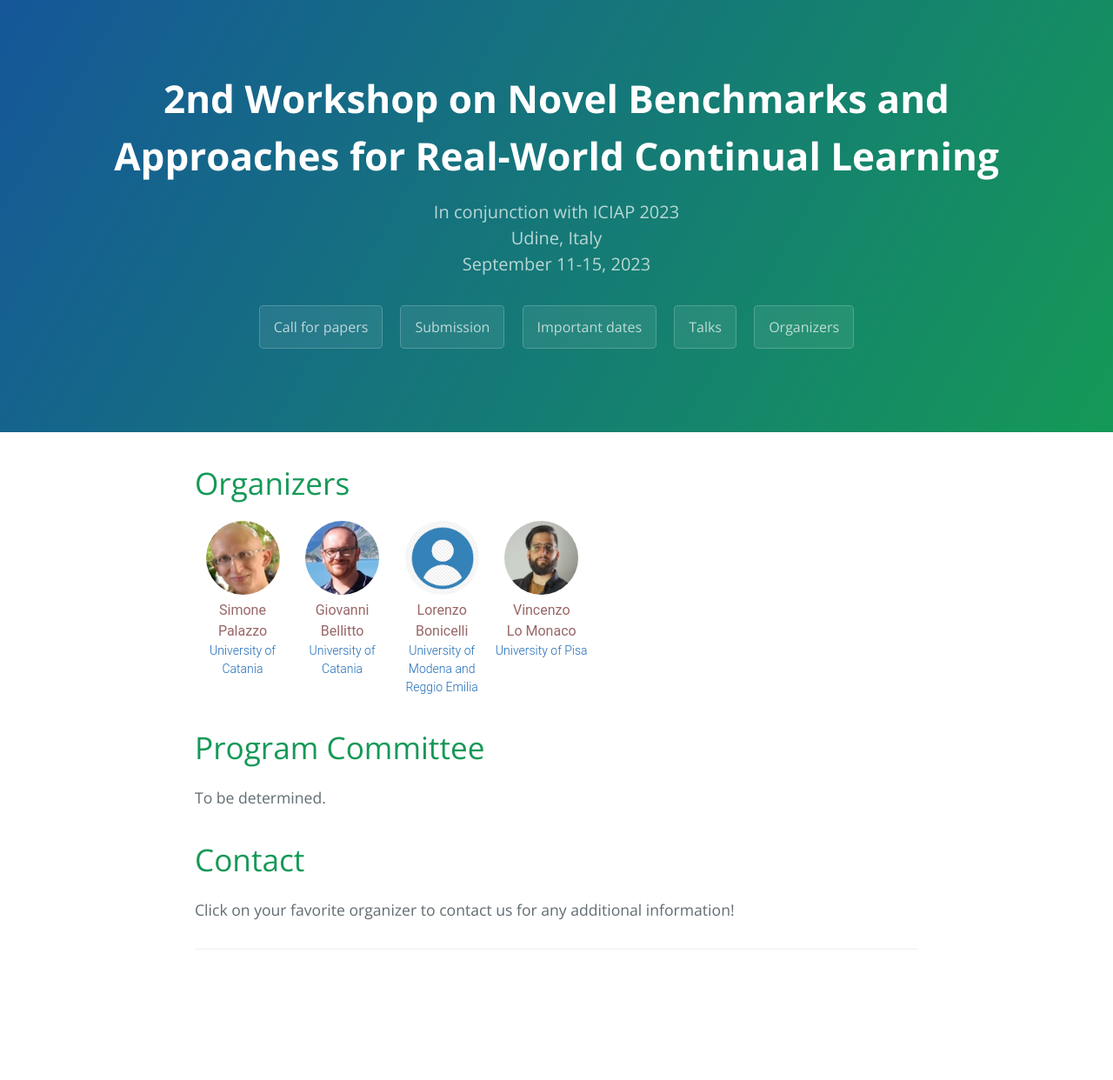
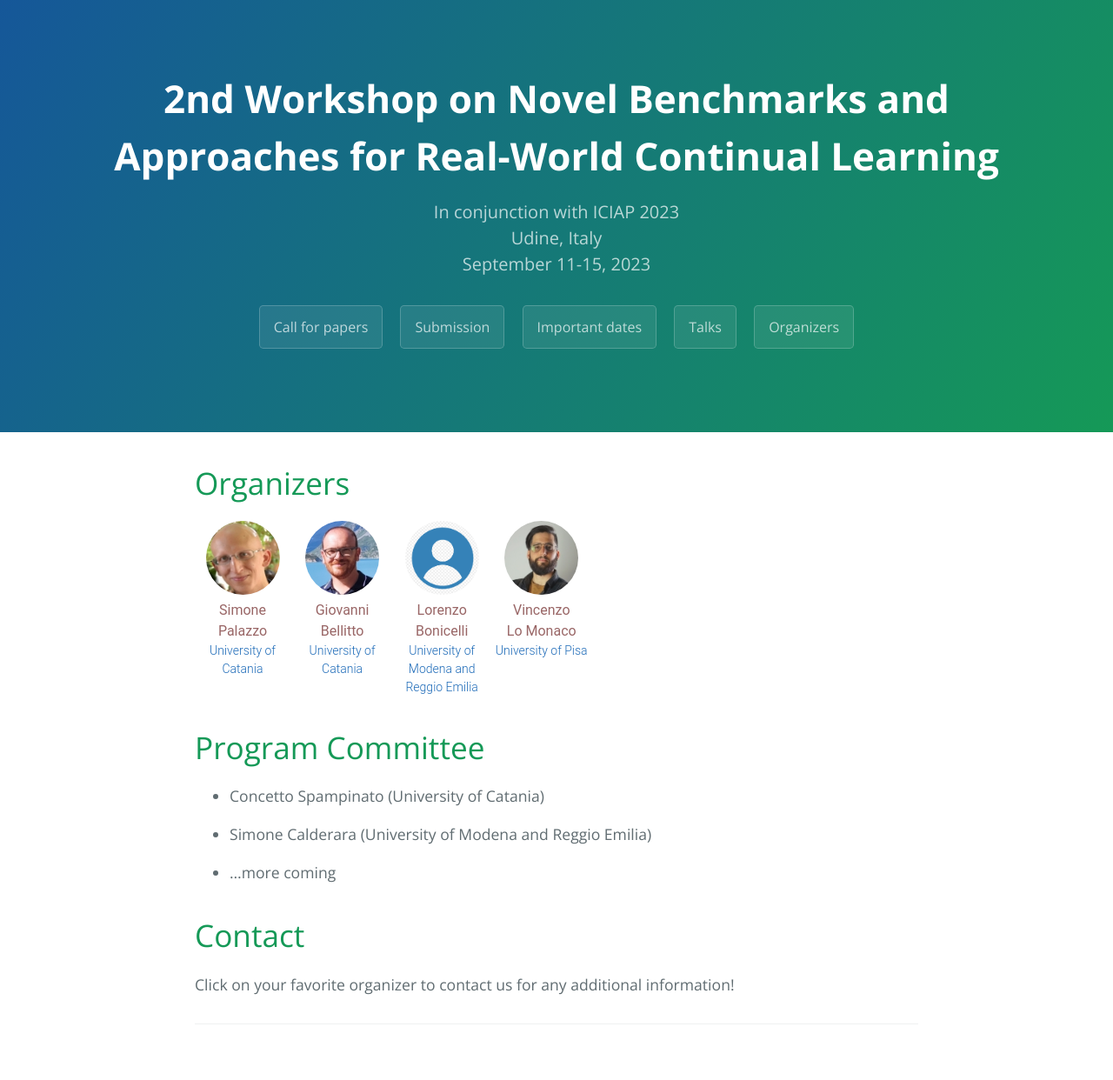
Before and after one commit to cl4real/cl4real.github.io, a Jekyll site: the page built from organizers.md, in a window 1280 px wide. Shown: the whole page at 87% size. Built offline with Jekyll 4.4.1, drawn with Linux system fonts in a browser that asks for light colours; our own code applies the rules of GitHub Pages for plain Markdown files; before the commit the page ends 1156 px from its top, so only the background shows below that.

Commit message:
Loop program committee

```diff
--- a/_config.yml
+++ b/_config.yml
@@ -33,3 +33,8 @@ workshop:
       affiliation: University of Pisa
       email: vincenzo.lomonaco@unipi.it
       pic: img/vincenzo.jpg
+  pc:
+    - name: Concetto Spampinato
+      affiliation: University of Catania
+    - name: Simone Calderara
+      affiliation: University of Modena and Reggio Emilia
--- a/organizers.md
+++ b/organizers.md
@@ -18,7 +18,10 @@ layout: default
 
 # Program Committee
 
-To be determined.
+{% for person in site.workshop.pc %}
+* {{ person.name }} ({{person.affiliation }})
+{% endfor %}
+* ...more coming
 
 <!--<ul>
   <li>Pietro Buzzega (Covision Lab)</li>
```
